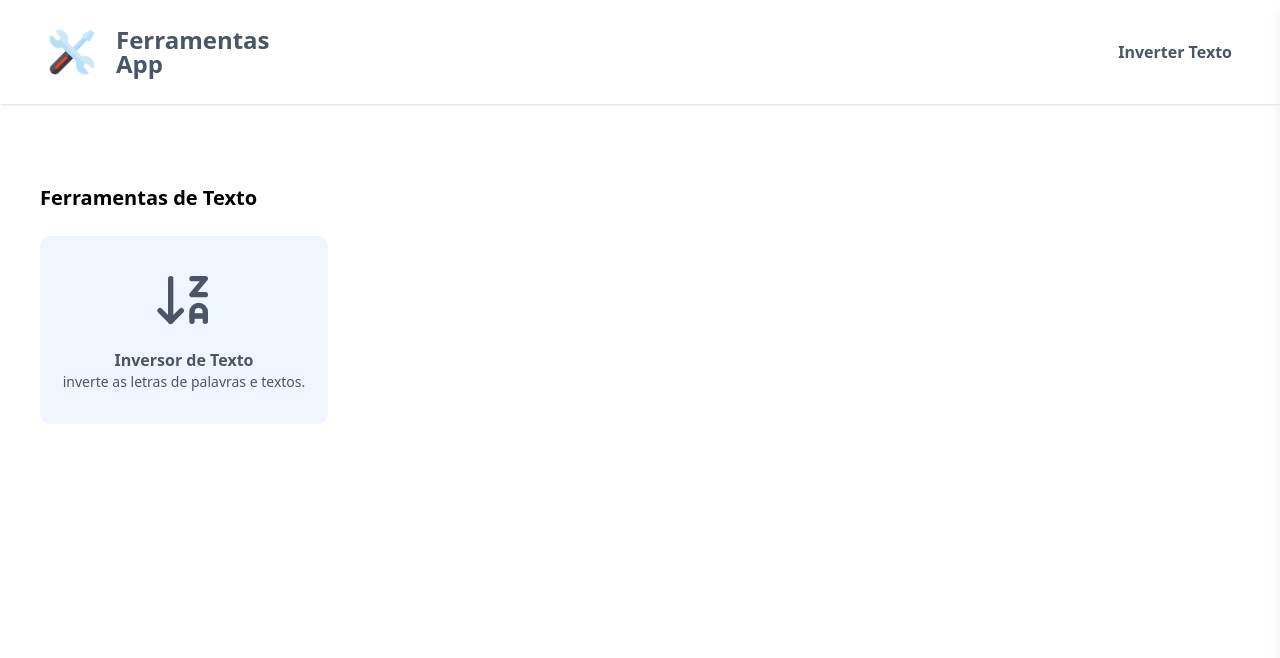
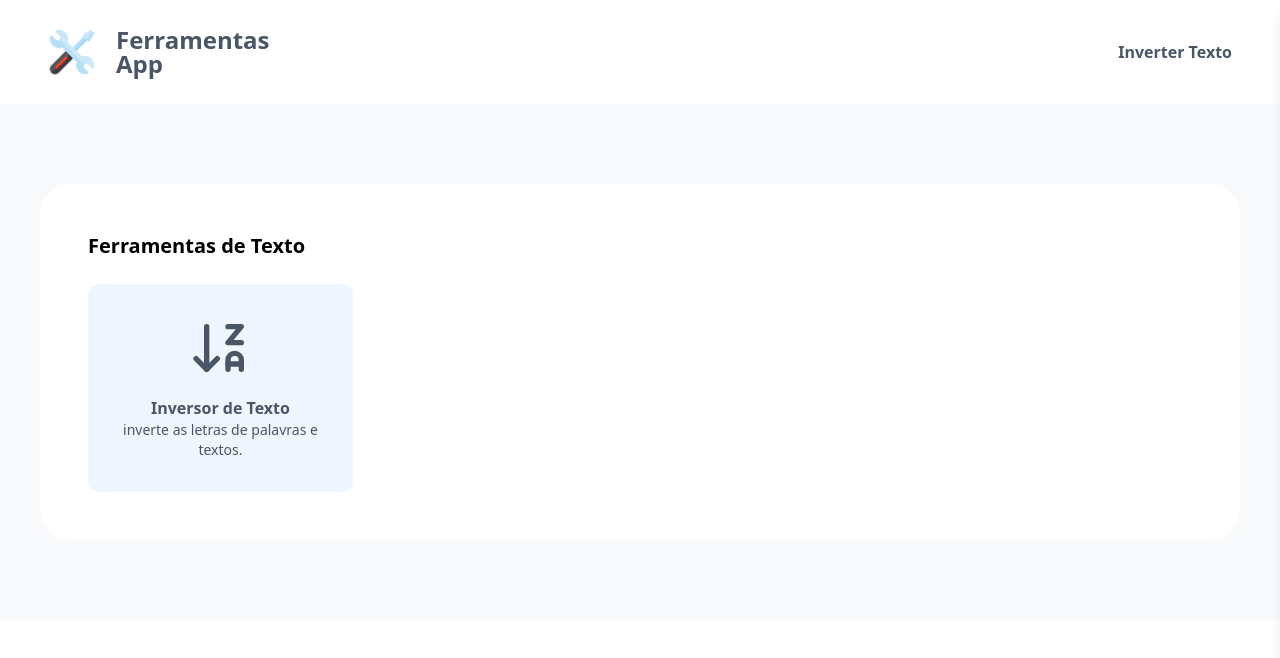
Before and after one commit to Mikael-Josias/ferramentas-app, a Next.js app: page / in a window 1280 px wide. Shown: the top 658 px of the page. Built offline with nearby package versions, Linux system fonts and the light colour scheme.

Commit message:
style(home): change section container

```diff
--- a/app/page.tsx
+++ b/app/page.tsx
@@ -1,18 +1,10 @@
 import { ArrowDownZA } from "lucide-react";
 import Link from "next/link";
 
-const TOOLS_LINKS = [
-  {
-    type: "text",
-    name: "Inverter Texto",
-    link: "/inverter-texto",
-  },
-];
-
 export default function Home() {
   return (
-    <main className="px-5 md:px-10 py-20">
-      <section className="w-full flex flex-col gap-6">
+    <main className="px-5 md:px-10 py-20 bg-gray-50">
+      <section className="w-full flex flex-col gap-6 p-12 bg-white rounded-4xl">
         <h4 className="text-xl text-black font-bold block">
           Ferramentas de Texto
         </h4>
```
